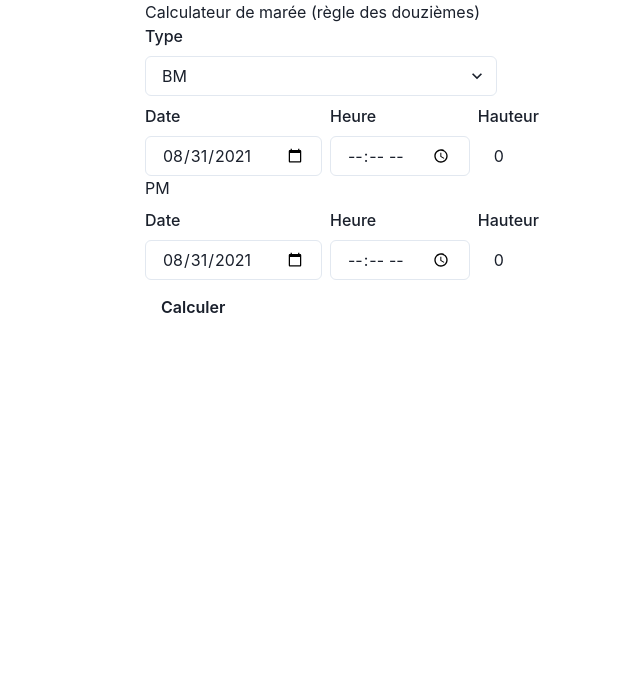
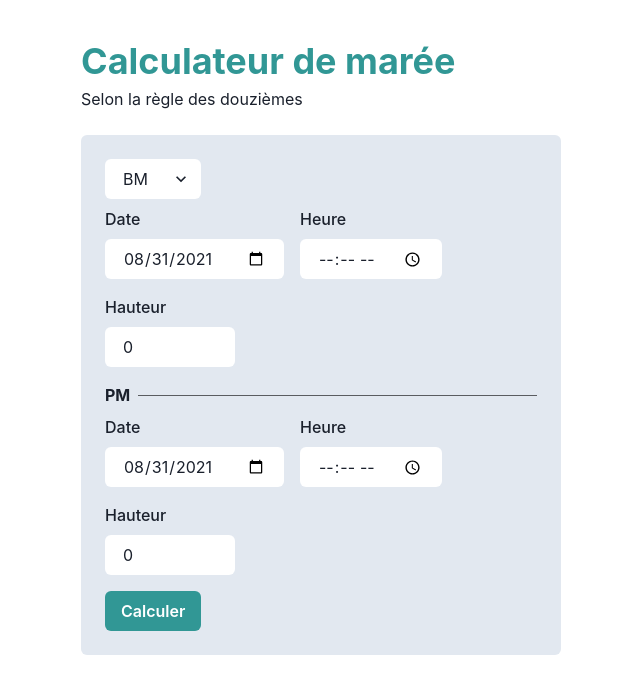
Before and after one commit to cballevre/maree12eme, a React (Create React App) app: page / in a window 1280 px wide. Shown: the top 694 px of the page, without its empty margins (319-959 px from the left). Built offline with nearby package versions, Linux system fonts and the light colour scheme.

Commit message:
WIP design

```diff
--- a/public/index.html
+++ b/public/index.html
@@ -24,7 +24,7 @@
       work correctly both with client-side routing and a non-root public URL.
       Learn how to configure a non-root public URL by running `npm run build`.
     -->
-    <title>Marée12ème</title>
+    <title>Calculateur de marée</title>
   </head>
   <body>
     <noscript>You need to enable JavaScript to run this app.</noscript>
--- a/src/App.tsx
+++ b/src/App.tsx
@@ -2,14 +2,19 @@ import React, { useState } from 'react';
 import TideForm from './components/TideForm/TideForm';
 import { Tide } from './models/tide';
 import TideDisplay from './components/TideDisplay/TideDisplay';
-import { ChakraProvider, Container } from '@chakra-ui/react';
+import { ChakraProvider, Container, Heading, Text } from '@chakra-ui/react';
 
 const App: React.FC = () => {
   const [tide, setTide] = useState<Tide | null>(null);
   return (
     <ChakraProvider>
-      <Container maxWidth="sm">
-        <h1>Calculateur de marée (règle des douzièmes)</h1>
+      <Container maxWidth="lg" mt={10}>
+        <Heading as="h1" mb={1} size="xl" color="teal.500">
+          Calculateur de marée
+        </Heading>
+        <Text mb={6} size="lg">
+          Selon la règle des douzièmes
+        </Text>
         <TideForm onSubmit={(data) => setTide(data)}></TideForm>
         {tide !== null && <TideDisplay tide={tide} />}
       </Container>
--- a/src/components/TideElementForm/TideElementForm.tsx
+++ b/src/components/TideElementForm/TideElementForm.tsx
@@ -2,7 +2,13 @@ import { useFormikContext } from 'formik';
 import React from 'react';
 import { TideElement } from '../../models/tide';
 import { DATE, TIME, HEIGHT } from './fieldsNames';
-import { FormControl, FormLabel, Input, Stack } from '@chakra-ui/react';
+import {
+  FormControl,
+  FormLabel,
+  Input,
+  Wrap,
+  WrapItem,
+} from '@chakra-ui/react';
 
 interface Props {
   namespace: string;
@@ -20,45 +26,51 @@ const TideElementField: React.FC<Props> = ({ namespace }) => {
   const formik = useFormikContext<Fields>();
 
   return (
-    <Stack
-      direction="row"
-      justifyContent="space-between"
-      alignItems="center"
-      spacing={2}
-      mt={2}
-    >
+    <Wrap spacing={4} mb={4}>
+      <WrapItem>
         <FormControl>
           <FormLabel>Date</FormLabel>
           <Input
+            variant="filled"
+            bg="white"
             name={withNamespace(DATE)}
             type="date"
             value={formik.values[namespace as keyof Fields].date}
             onChange={formik.handleChange}
           />
         </FormControl>
-
+      </WrapItem>
+      <WrapItem>
         <FormControl>
           <FormLabel>Heure</FormLabel>
           <Input
+            variant="filled"
+            bg="white"
             name={withNamespace(TIME)}
             type="time"
             value={formik.values[namespace as keyof Fields].time}
             onChange={formik.handleChange}
           />
         </FormControl>
-
+      </WrapItem>
+      <WrapItem>
         <FormControl>
           <FormLabel>Hauteur</FormLabel>
           <Input
+            variant="filled"
+            bg="white"
             name={withNamespace(HEIGHT)}
-          variant="outlined"
             type="number"
-          step="0.01"
+            step={0.01}
+            min={0}
+            max={20}
+            htmlSize={4}
             value={formik.values[namespace as keyof Fields].height}
             onChange={formik.handleChange}
           />
         </FormControl>
-    </Stack>
+      </WrapItem>
+    </Wrap>
   );
 };
 
--- a/src/components/TideForm/TideForm.tsx
+++ b/src/components/TideForm/TideForm.tsx
@@ -6,7 +6,15 @@ import validationSchema from './validationSchema';
 import defaultValues from './defaultValues';
 import { END, START, IS_RISING } from './fieldsNames';
 import dayjs, { type Dayjs } from 'dayjs';
-import { FormControl, FormLabel, Select, Box, Button } from '@chakra-ui/react';
+import {
+  FormControl,
+  Select,
+  Box,
+  Button,
+  Text,
+  HStack,
+  Divider,
+} from '@chakra-ui/react';
 
 interface Props {
   onSubmit: (data: Tide) => void;
@@ -41,28 +49,35 @@ const TideForm: React.FC<Props> = ({ onSubmit }) => {
       onSubmit={onFormSubmit}
     >
       {(formik) => (
+        <Box p={6} bg="gray.200" borderRadius={6} mb={6}>
           <Form>
             <FormControl>
-            <FormLabel>Type</FormLabel>
               <Select
+                variant="filled"
+                bg="white"
                 name={IS_RISING}
                 value={formik.values[IS_RISING]}
                 onChange={formik.handleChange}
-              placeholder="Select option"
+                mb={2}
+                width={24}
               >
                 <option value={0}>PM</option>
                 <option value={1}>BM</option>
               </Select>
             </FormControl>
             <TideElementField namespace={START} />
-          <p>{formik.values[IS_RISING] === 1 ? 'PM' : 'BM'}</p>
+            <HStack mb={2}>
+              <Text as="b">{formik.values[IS_RISING] === 1 ? 'PM' : 'BM'}</Text>
+              <Divider borderColor="black" />
+            </HStack>
             <TideElementField namespace={END} />
-          <Box mt={2}>
-            <Button color="primary" variant="contained" type="submit">
+            <Box mt={4}>
+              <Button colorScheme="teal" variant="solid" type="submit">
                 Calculer
               </Button>
             </Box>
           </Form>
+        </Box>
       )}
     </Formik>
   );
--- a/src/components/TideTableDisplay/TideTableDisplay.tsx
+++ b/src/components/TideTableDisplay/TideTableDisplay.tsx
@@ -8,7 +8,6 @@ import {
   Tr,
   Th,
   Td,
-  TableCaption,
   TableContainer,
 } from '@chakra-ui/react';
 
@@ -20,7 +19,6 @@ const TideTableDisplay: React.FC<Props> = ({ rows }) => {
   return (
     <TableContainer>
       <Table variant="striped">
-        <TableCaption>Imperial to metric conversion factors</TableCaption>
         <Thead>
           <Tr>
             <Th></Th>
```
Also changed, not shown: src/components/TideExplanation.tsx (added, +14 -0 lines). Lines whose indentation alone changed are shown as unchanged.
